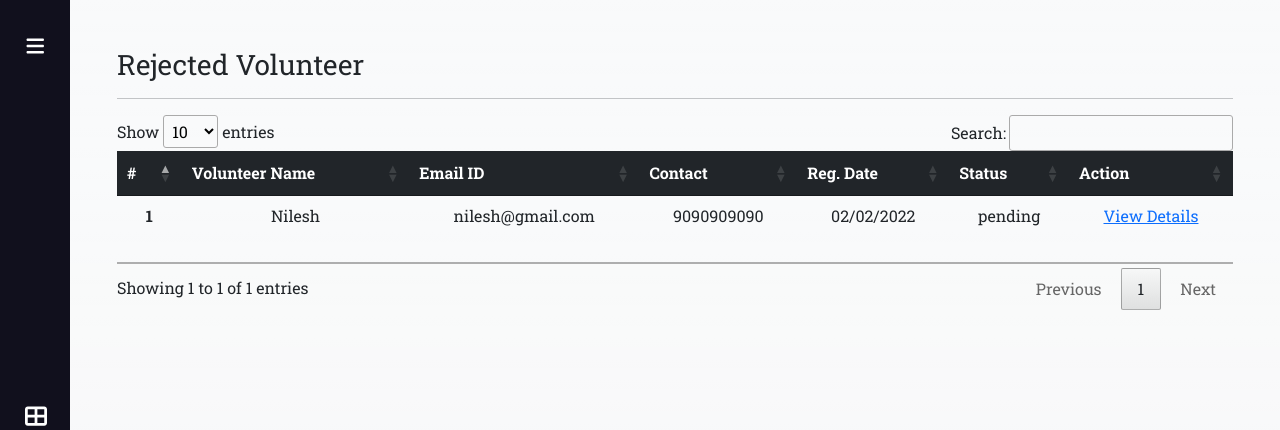
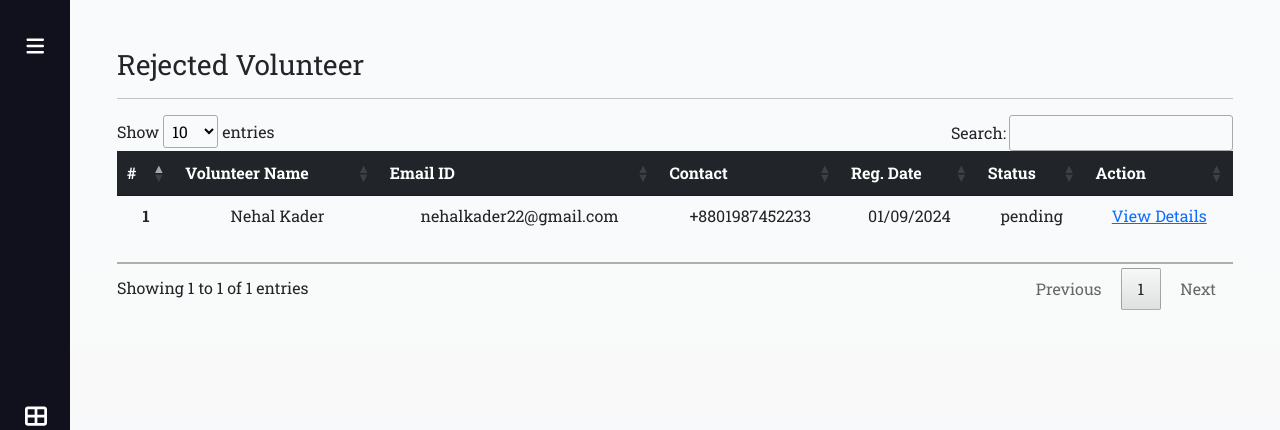
Before and after one commit to saifurc42/Charity-Donation-Platform-Volunteer-Opportunites, a Django app: page /rejected-volunteer/ in a window 1280 px wide. Shown: the top 430 px of the page. Run offline with Django 5.2, Linux system fonts and the light colour scheme; some libraries are stand-ins or nearby versions.

Commit message:
Update rejected-volunteer.html

```diff
--- a/app/templates/rejected-volunteer.html
+++ b/app/templates/rejected-volunteer.html
@@ -19,10 +19,10 @@
         <tbody>
             <tr class="text-center">
                 <th>1</th>
-                <td>Nilesh</td>
-                <td>nilesh@gmail.com</td>
-                <td>9090909090</td>
-                <td> 02/02/2022</td>
+                <td>Nehal Kader</td>
+                <td>nehalkader22@gmail.com</td>
+                <td>+8801987452233</td>
+                <td> 01/09/2024</td>
                 <td>pending</td>
                 <td><a href="{% url 'view_volunteerdetail' 2 %}">View Details</a></td>
               </tr>
```
